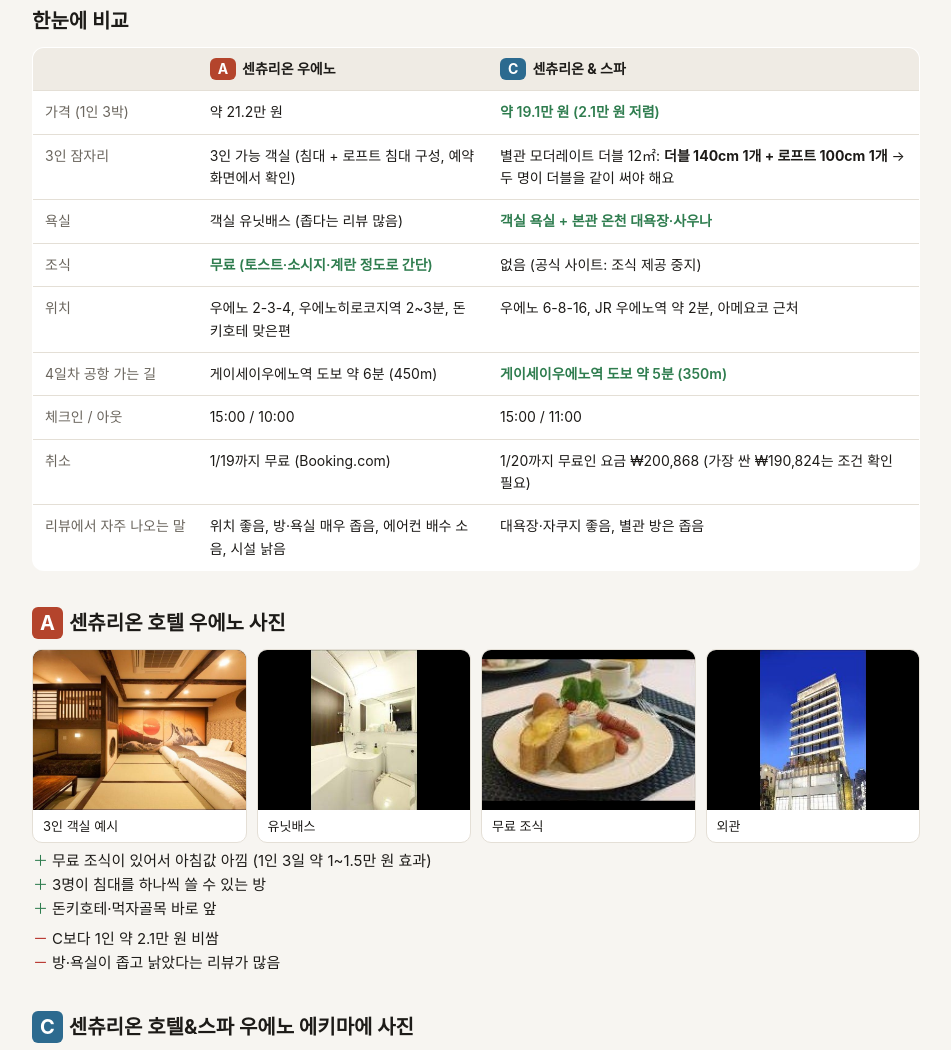
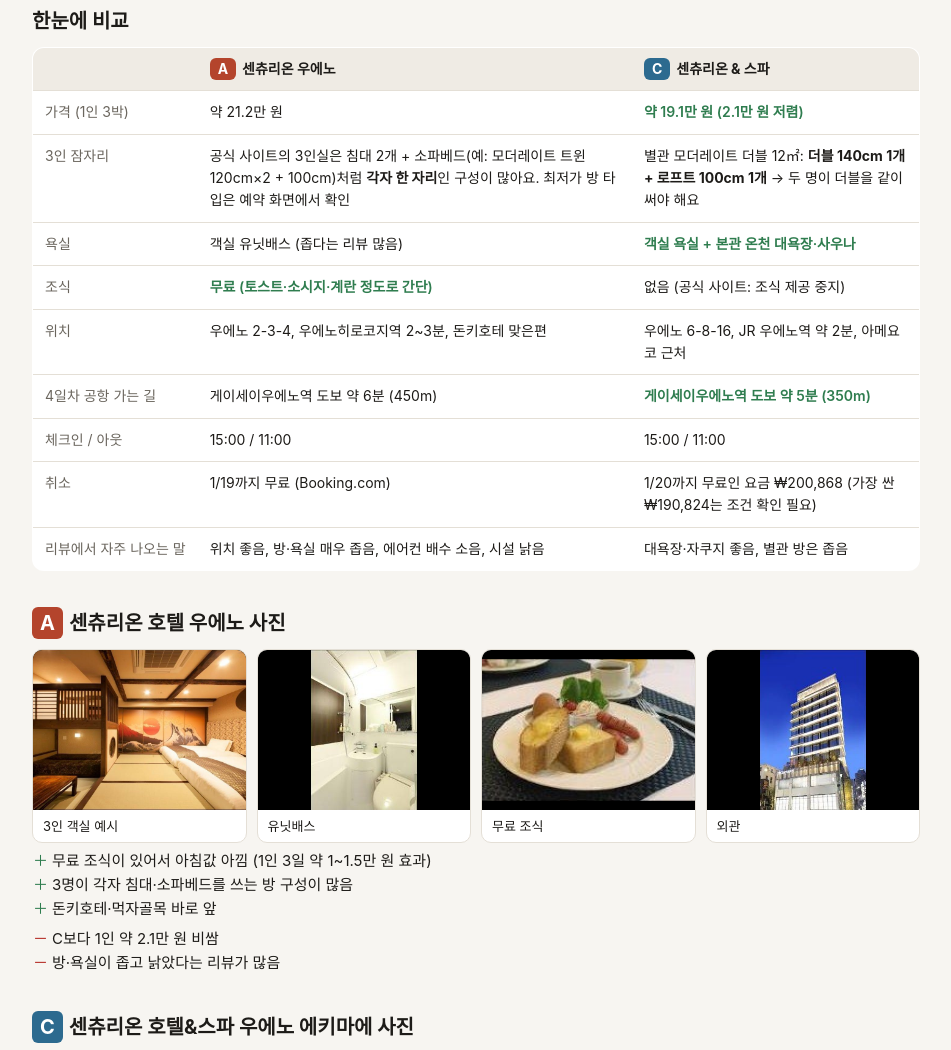
Before and after one commit to pjs2936-lgtm/tokyo-trip, a plain HTML site: page stay/index.html in a window 1280 px wide. Shown: the part 360-1410 px from the top of the page, without its empty margins (164-1115 px from the left). Drawn offline with Linux system fonts and the light colour scheme.

Commit message:
숙소 투표: 센츄리온 우에노 객실 구성·체크아웃 시간 공식 정보로 수정
Co-Authored-By: Claude Opus 5.5 <noreply@anthropic.com>
Claude-Session: https://claude.ai/code/session_016v25SHoCo5kYJK3FkaaNC1

```diff
--- a/stay/index.html
+++ b/stay/index.html
@@ -36,12 +36,12 @@ ul{margin:6px 0;padding-left:20px}.pro li::marker{content:"＋ ";color:var(--ok)
 <div class="tw"><table>
 <tr><th></th><th><span class="badge A">A</span>센츄리온 우에노</th><th><span class="badge C">C</span>센츄리온 &amp; 스파</th></tr>
 <tr><td>가격 (1인 3박)</td><td>약 21.2만 원</td><td class="win">약 19.1만 원 (2.1만 원 저렴)</td></tr>
-<tr><td>3인 잠자리</td><td>3인 가능 객실 (침대 + 로프트 침대 구성, 예약 화면에서 확인)</td><td>별관 모더레이트 더블 12㎡: <b>더블 140cm 1개 + 로프트 100cm 1개</b> → 두 명이 더블을 같이 써야 해요</td></tr>
+<tr><td>3인 잠자리</td><td>공식 사이트의 3인실은 침대 2개 + 소파베드(예: 모더레이트 트윈 120cm×2 + 100cm)처럼 <b>각자 한 자리</b>인 구성이 많아요. 최저가 방 타입은 예약 화면에서 확인</td><td>별관 모더레이트 더블 12㎡: <b>더블 140cm 1개 + 로프트 100cm 1개</b> → 두 명이 더블을 같이 써야 해요</td></tr>
 <tr><td>욕실</td><td>객실 유닛배스 (좁다는 리뷰 많음)</td><td class="win">객실 욕실 + 본관 온천 대욕장·사우나</td></tr>
 <tr><td>조식</td><td class="win">무료 (토스트·소시지·계란 정도로 간단)</td><td>없음 (공식 사이트: 조식 제공 중지)</td></tr>
 <tr><td>위치</td><td>우에노 2-3-4, 우에노히로코지역 2~3분, 돈키호테 맞은편</td><td>우에노 6-8-16, JR 우에노역 약 2분, 아메요코 근처</td></tr>
 <tr><td>4일차 공항 가는 길</td><td>게이세이우에노역 도보 약 6분 (450m)</td><td class="win">게이세이우에노역 도보 약 5분 (350m)</td></tr>
-<tr><td>체크인 / 아웃</td><td>15:00 / 10:00</td><td>15:00 / 11:00</td></tr>
+<tr><td>체크인 / 아웃</td><td>15:00 / 11:00</td><td>15:00 / 11:00</td></tr>
 <tr><td>취소</td><td>1/19까지 무료 (Booking.com)</td><td>1/20까지 무료인 요금 ₩200,868 (가장 싼 ₩190,824는 조건 확인 필요)</td></tr>
 <tr><td>리뷰에서 자주 나오는 말</td><td>위치 좋음, 방·욕실 매우 좁음, 에어컨 배수 소음, 시설 낡음</td><td>대욕장·자쿠지 좋음, 별관 방은 좁음</td></tr>
 </table></div>
@@ -53,7 +53,7 @@ ul{margin:6px 0;padding-left:20px}.pro li::marker{content:"＋ ";color:var(--ok)
 <figure class="sm"><img src="img/ce-bf.jpg" alt="조식"><figcaption>무료 조식</figcaption></figure>
 <figure class="sm"><img src="img/ce-ext.jpg" alt="외관"><figcaption>외관</figcaption></figure>
 </div>
-<ul class="pro"><li>무료 조식이 있어서 아침값 아낌 (1인 3일 약 1~1.5만 원 효과)</li><li>3명이 침대를 하나씩 쓸 수 있는 방</li><li>돈키호테·먹자골목 바로 앞</li></ul>
+<ul class="pro"><li>무료 조식이 있어서 아침값 아낌 (1인 3일 약 1~1.5만 원 효과)</li><li>3명이 각자 침대·소파베드를 쓰는 방 구성이 많음</li><li>돈키호테·먹자골목 바로 앞</li></ul>
 <ul class="con"><li>C보다 1인 약 2.1만 원 비쌈</li><li>방·욕실이 좁고 낡았다는 리뷰가 많음</li></ul>
 
 <h2><span class="badge C">C</span>센츄리온 호텔&amp;스파 우에노 에키마에 사진</h2>
```
